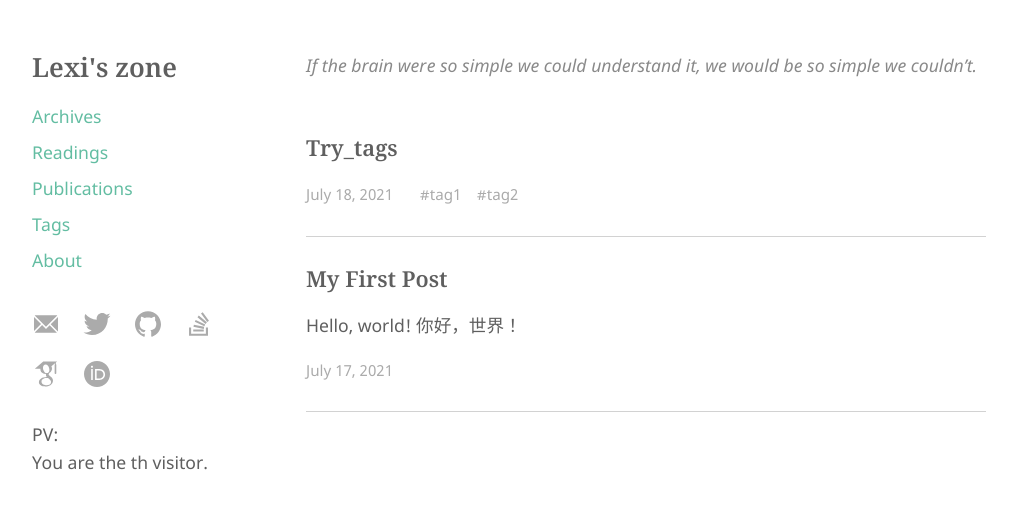
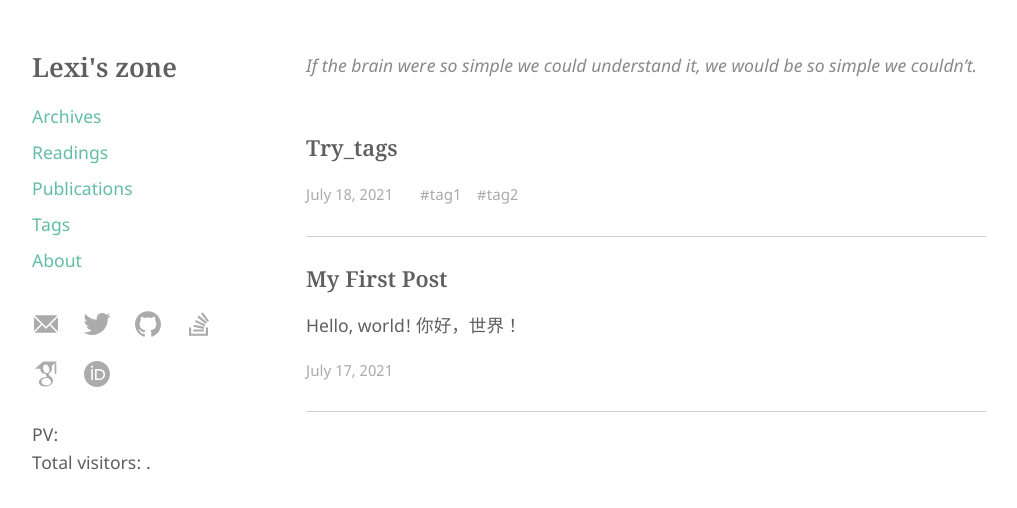
Before and after one commit to lexinwei/lexinwei.github.io, a plain HTML site: page index.html in a window 1280 px wide. Shown: the whole page, without its empty margins (4-1021 px from the left). Drawn offline with Linux system fonts and the light colour scheme; some packages are replaced by stand-ins of ours; a script that the page names is missing.

Commit message:
rebuilding site Sun Jul 18 13:30:34 CST 2021

```diff
--- a/index.html
+++ b/index.html
@@ -162,7 +162,7 @@
 
     <span id="busuanzi_container_site_uv">
         PV: <span id="busuanzi_value_site_pv"></span>
-        <p>You are the <span id="busuanzi_value_site_uv"></span>th visitor.</p>
+        <p>Total visitors: <span id="busuanzi_value_site_uv"></span> .</p>
     </span>
 </footer>
 </nav>
```
Also changed, not shown: 404.html (+1 -1 lines), about/index.html (+1 -1 lines), archives/index.html (+1 -1 lines), categories/index.html (+1 -1 lines), categories/note/index.html (+1 -1 lines), post/my-first-post/index.html (+1 -1 lines), post/try_tags/index.html (+1 -1 lines), publications/index.html (+1 -1 lines), readings/index.html (+1 -1 lines), series/bioinfo/index.html (+1 -1 lines), series/index.html (+1 -1 lines), tags/index.html (+1 -1 lines), tags/tag1/index.html (+1 -1 lines), tags/tag2/index.html (+1 -1 lines).
